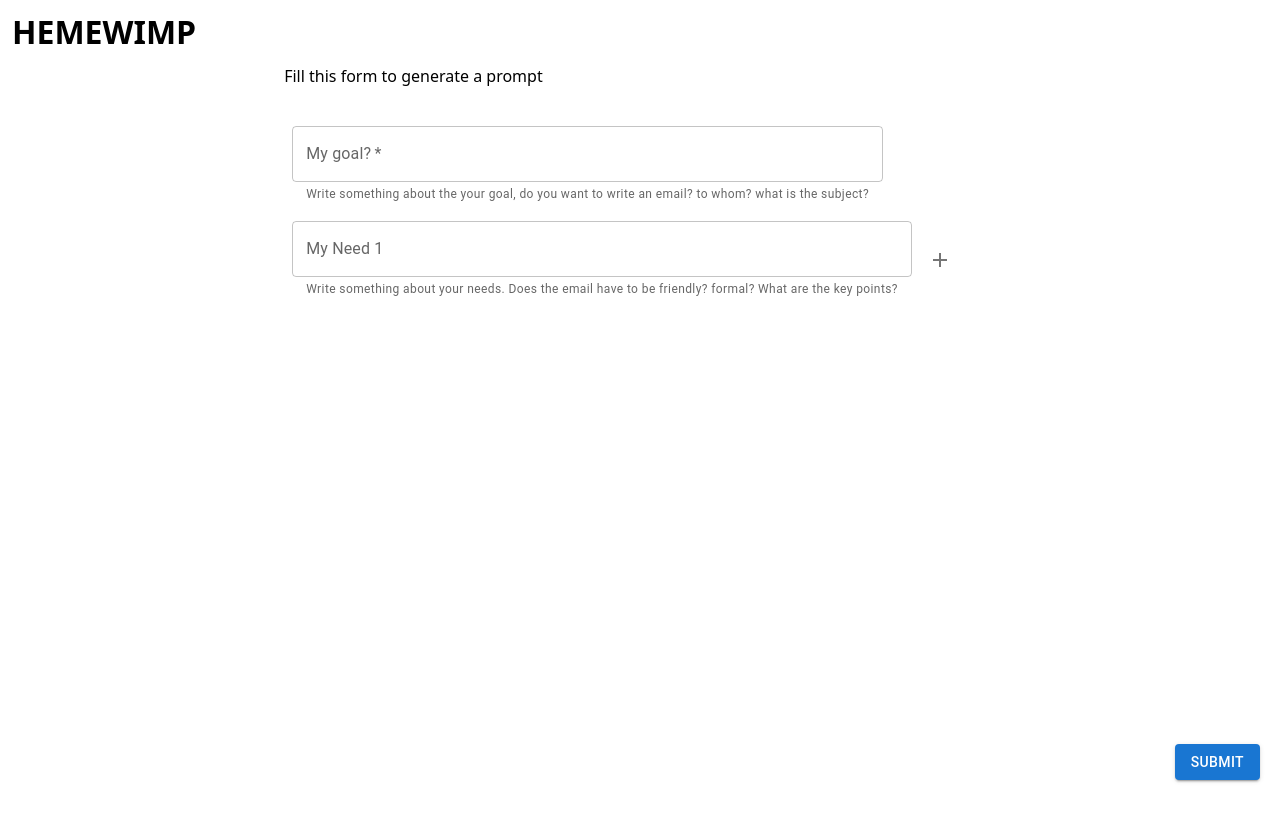
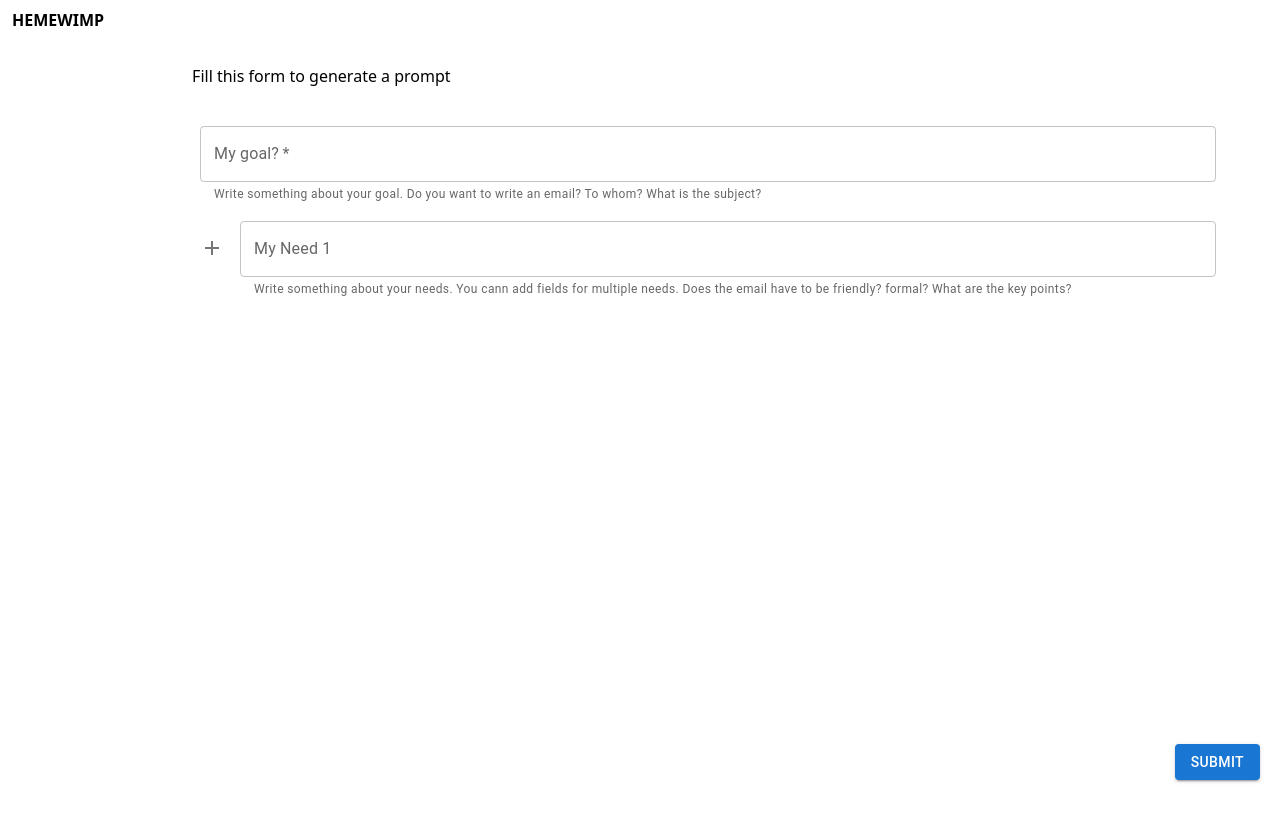
Before and after one commit to Ferez22/hemewimp, a React (Vite) app: page / in a window 1280 px wide. Shown: the top 822 px of the page. Before the commit the page ends 800 px from the top, so only its background shows below. Built offline with nearby package versions, Linux system fonts and the light colour scheme.

Commit message:
some more styling

```diff
--- a/src/components/my-description.tsx
+++ b/src/components/my-description.tsx
@@ -21,21 +21,30 @@ const MyDescription = ({
       sx={{
         '& .MuiTextField-root': {
           m: 1
-        }
+        },
+        width: '100%' // Ensure the container takes full width
       }}
       noValidate
       autoComplete="off"
     >
-      <div>
+      <Box
+        sx={{
+          display: 'flex',
+          alignItems: 'center',
+          flexGrow: 1,
+          width: '100%' // Ensure the inner container takes full width
+        }}
+      >
         <TextField
           required
           id="outlined-required"
           label="My goal?"
           value={descriptionInput} // Controlled value from props
           onChange={handleInputChange} // Update state on change
-          helperText="Write something about the your goal, do you want to write an email? to whom? what is the subject?"
+          helperText="Write something about your goal. Do you want to write an email? To whom? What is the subject?"
+          fullWidth // Makes the TextField take full width of its container
         />
-      </div>
+      </Box>
     </Box>
   );
 };
--- a/src/components/my-needs.tsx
+++ b/src/components/my-needs.tsx
@@ -40,50 +40,76 @@ const MyNeeds = ({ needsInputs, setNeedsInputs }: MyNeedsProps) => {
       sx={{
         '& .MuiTextField-root': {
           m: 1
-        }
+        },
+        position: 'relative',
+        minHeight: '100vh' // Ensure the container takes full height
       }}
       noValidate
       autoComplete="off"
     >
-      <div className="relative flex flex-col gap-2">
       <div className="flex flex-col gap-2">
         {needsInputs.map((input, index) => (
-            <div className="flex items-center" key={index}>
+          <div className="relative flex items-start" key={index}>
             <Box
               sx={{
                 display: 'flex',
                 alignItems: 'center',
-                  justifyContent: 'center'
+                flexGrow: 1
               }}
             >
+              {/* Show delete button only next to the input field on larger screens */}
+              {index !== 0 && (
+                <Box sx={{ marginTop: '15px' }}>
+                  <Tooltip title="Delete a need" placement="top">
+                    <IconButton
+                      onClick={() => deleteInputField(index)}
+                      className="ml-2 hidden lg:block"
+                    >
+                      <DeleteIcon />
+                    </IconButton>
+                  </Tooltip>
+                </Box>
+              )}
+            </Box>
+            {/* Show the add button only next to the last input field on larger screens */}
+            {index === needsInputs.length - 1 && (
+              <Box sx={{ marginTop: '15px' }}>
+                <Tooltip title="Add a need" placement="top">
+                  <IconButton
+                    onClick={addInputField}
+                    className="ml-2 hidden lg:block"
+                  >
+                    <AddIcon />
+                  </IconButton>
+                </Tooltip>
+              </Box>
+            )}
             <TextField
               value={input} // Use local input value
               onChange={e => handleInputChange(index, e)}
               label={`My Need ${index + 1}`}
-                  helperText="Write something about your needs. Does the email have to be friendly? formal? What are the key points?"
+              helperText="Write something about your needs. You cann add fields for multiple needs. Does the email have to be friendly? formal? What are the key points?"
+              fullWidth
             />
-                {index !== 0 && (
+          </div>
+        ))}
+        {/* Bottom buttons for smaller screens */}
+        {/* <Box className="fixed right-4 flex gap-2 lg:hidden">
+          <Tooltip title="Add a need" placement="top">
+            <IconButton onClick={addInputField}>
+              <AddIcon />
+            </IconButton>
+          </Tooltip>
+          {needsInputs.length > 1 && (
             <Tooltip title="Delete a need" placement="top">
               <IconButton
-                      onClick={() => deleteInputField(index)}
-                      className="ml-2"
+                onClick={() => deleteInputField(needsInputs.length - 1)}
               >
                 <DeleteIcon />
               </IconButton>
             </Tooltip>
           )}
-              </Box>
-              {/* Show the button only next to the last input field */}
-              {index === needsInputs.length - 1 && (
-                <Tooltip title="Add a need" placement="top">
-                  <IconButton onClick={addInputField} className="ml-2">
-                    <AddIcon />
-                  </IconButton>
-                </Tooltip>
-              )}
-            </div>
-          ))}
-        </div>
+        </Box> */}
       </div>
     </Box>
   );
--- a/src/layout/layout.tsx
+++ b/src/layout/layout.tsx
@@ -23,9 +23,7 @@ const Layout: React.FC<LayoutProps> = ({ children }) => {
       <Box
         sx={{
           textTransform: 'uppercase',
-          fontWeight: 'bold',
-          // Responsive text size
-          fontSize: { xs: '1.5rem', md: '2rem' }
+          fontWeight: 'bold'
         }}
       >
         <h1>hemewimp</h1>
```
Lines whose indentation alone changed are shown as unchanged.
